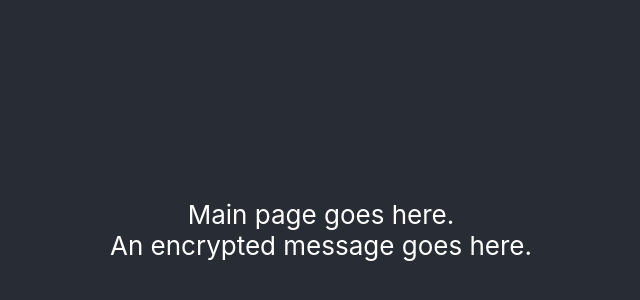
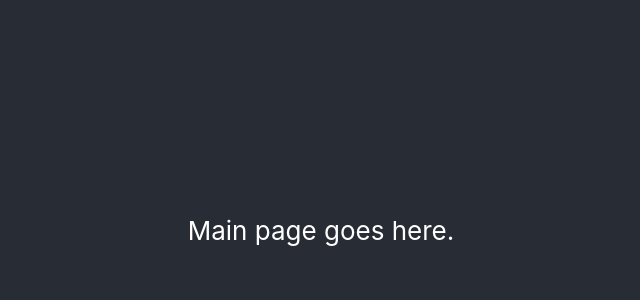
Before and after one commit to thadkingcole/secret-message, a React (Create React App) app: page / in a window 1280 px wide. Shown: the part 170-470 px from the top of the page, without its empty margins (319-959 px from the left). Built offline with nearby package versions, Linux system fonts and the light colour scheme.

Commit message:
setup routes for main & message pages
add react-router-dom to dependencies

```diff
--- a/package.json
+++ b/package.json
@@ -8,6 +8,7 @@
     "@testing-library/user-event": "^12.6.0",
     "react": "^17.0.1",
     "react-dom": "^17.0.1",
+    "react-router-dom": "^5.2.0",
     "react-scripts": "4.0.1",
     "web-vitals": "^0.2.4"
   },
--- a/src/App.js
+++ b/src/App.js
@@ -1,5 +1,5 @@
-import logo from "./logo.svg";
 import "./App.css";
+import { BrowserRouter as Router, Route, Switch } from "react-router-dom";
 import Main from "./pages/Main";
 import Message from "./pages/Message";
 
@@ -7,11 +7,12 @@ function App() {
   return (
     <div className="App">
       <header className="App-header">
-        {/* page 1 */}
-        <Main />
-
-        {/* page 2 */}
-        <Message />
+        <Router>
+          <Switch>
+            <Route exact path="/" component={Main} />
+            <Route path="/:message" component={Message} />
+          </Switch>
+        </Router>
       </header>
     </div>
   );
```
Also changed, not shown: 1 other file (tests, documents, lock files or other folders).
